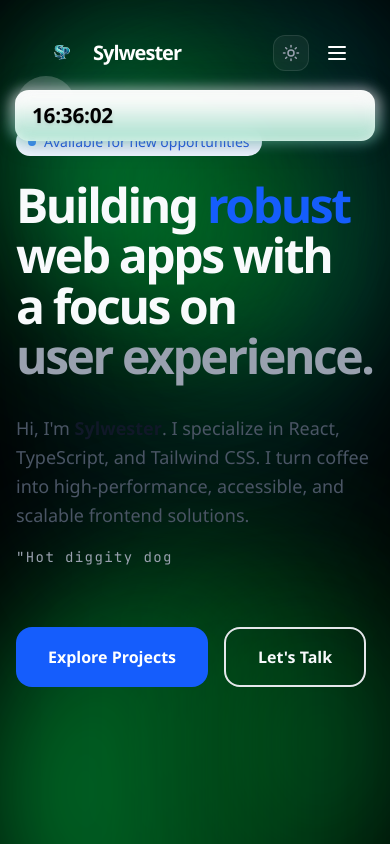
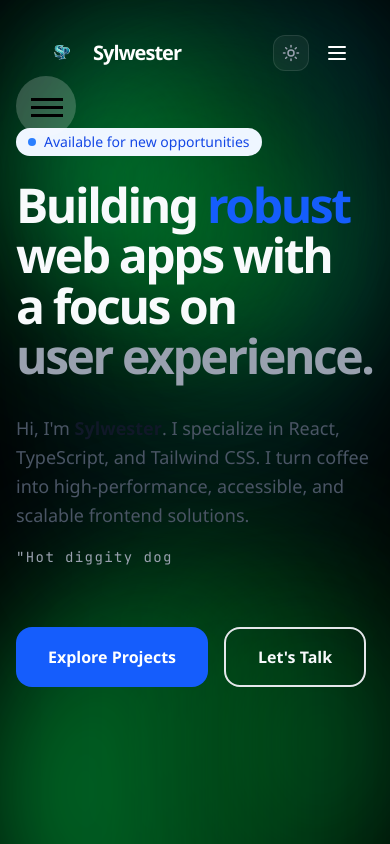
Before and after one commit to PSylwester/Portfolio, a React (Vite) app: page / in a window 390 px wide. Shown: the top 844 px of the page. Built offline with nearby package versions, Linux system fonts and the light colour scheme.

Commit message:
update styles (final) #2

```diff
--- a/src/App.tsx
+++ b/src/App.tsx
@@ -8,7 +8,6 @@ import { useState } from 'react';
 
 import Hamburger from '@/components/Hamburger/Hamburger';
 import MobileMenu from '@/components/MobileMenu/MobileMenu';
-import Realtime from './components/Realtime';
 
 const App: FunctionComponent = () => {
   const [menuOpen, setMenuOpen] = useState(false);
@@ -30,7 +29,6 @@ const App: FunctionComponent = () => {
           open={menuOpen}
           onToggle={() => setMenuOpen((prev) => !prev)}
         />
-        <Realtime />
         <MobileMenu open={menuOpen} onClose={() => setMenuOpen(false)} />
         <Router />
       </ThemeProvider>
--- a/src/components/Realtime.css
+++ /dev/null
@@ -1,155 +0,0 @@
-/* Floating Widget Container - Fixed Position */
-.realtime-container {
-  position: fixed;
-  top: 120px;
-  right: 30px;
-  z-index: 9999;
-  background: rgba(255, 255, 255, 0.95);
-  backdrop-filter: blur(10px);
-  -webkit-backdrop-filter: blur(10px);
-  border-radius: 16px;
-  padding: 1rem 1.5rem;
-  box-shadow:
-    0 4px 20px rgba(0, 0, 0, 0.1),
-    0 0 30px rgba(91, 33, 182, 0.15);
-  border: 1px solid rgba(255, 255, 255, 0.3);
-  transition: all 0.3s ease;
-  animation: floatIn 0.6s ease-out;
-}
-
-/* Dark mode support */
-@media (prefers-color-scheme: dark) {
-  .realtime-container {
-    background: rgba(31, 41, 55, 0.95);
-    border: 1px solid rgba(255, 255, 255, 0.1);
-    box-shadow:
-      0 4px 20px rgba(0, 0, 0, 0.3),
-      0 0 30px rgba(91, 33, 182, 0.2);
-  }
-}
-
-/* Floating Animation */
-@keyframes floatIn {
-  from {
-    opacity: 0;
-    transform: translateY(-20px) scale(0.9);
-  }
-  to {
-    opacity: 1;
-    transform: translateY(0) scale(1);
-  }
-}
-
-/* Hover Effect */
-.realtime-container:hover {
-  box-shadow:
-    0 6px 28px rgba(0, 0, 0, 0.15),
-    0 0 40px rgba(91, 33, 182, 0.2);
-  transform: translateY(-2px);
-}
-
-/* Time Display - Solid Color with Shadow */
-.realtime-time {
-  font-size: 2rem;
-  font-weight: 700;
-  /* font-family: 'Inter', 'Segoe UI', system-ui, sans-serif; */
-  color: #000000;
-  text-shadow:
-    0 1px 0 rgba(0, 0, 0, 0.05),
-    0 2px 4px rgba(0, 0, 0, 0.1);
-  line-height: 1.2;
-  letter-spacing: -0.3px;
-  margin: 0;
-}
-
-/* Date Display - Subtle Style */
-.realtime-date {
-  font-size: 0.8rem;
-  font-weight: 500;
-  color: #6b7280;
-  text-align: center;
-  margin: 0.4rem 0 0 0;
-  /* font-family: 'Inter', 'Segoe UI', system-ui, sans-serif; */
-}
-
-/* Decorative Glow Effect (matching landing_title gradient) */
-.realtime-container::before {
-  content: '';
-  position: absolute;
-  top: -2px;
-  left: -2px;
-  right: -2px;
-  bottom: -2px;
-  background: linear-gradient(to bottom, #ffffff 25%, #59c5a1 100%);
-  border-radius: 18px;
-  z-index: -1;
-  opacity: 0.5;
-  filter: blur(6px);
-  animation: glowPulse 3s ease-in-out infinite;
-}
-
-@keyframes glowPulse {
-  0%,
-  100% {
-    opacity: 0.4;
-    transform: scale(1);
-  }
-  50% {
-    opacity: 0.7;
-    transform: scale(1.05);
-  }
-}
-
-/* Responsive Design */
-@media (max-width: 768px) {
-  .realtime-container {
-    top: 100px;
-    right: 20px;
-    left: 20px;
-    padding: 0.875rem 1.25rem;
-  }
-
-  .realtime-time {
-    font-size: 1.6rem;
-  }
-
-  .realtime-date {
-    font-size: 0.7rem;
-  }
-}
-
-@media (max-width: 480px) {
-  .realtime-container {
-    top: 90px;
-    right: 15px;
-    left: 15px;
-    padding: 0.75rem 1rem;
-    border-radius: 14px;
-  }
-
-  .realtime-time {
-    font-size: 1.3rem;
-  }
-
-  .realtime-date {
-    font-size: 0.65rem;
-  }
-}
-
-/* Accessibility - Focus State */
-.realtime-container:focus-within {
-  outline: 2px solid #59c5a1;
-  outline-offset: 2px;
-}
-
-/* Reduced Motion */
-@media (prefers-reduced-motion: reduce) {
-  .realtime-container {
-    animation: none;
-    transition: none;
-  }
-
-  .realtime-container::before {
-    animation: none;
-  }
-}
--- a/src/components/Realtime.tsx
+++ /dev/null
@@ -1,50 +0,0 @@
-import { useState, useEffect } from 'react';
-import './Realtime.css';
-
-interface TimeDisplayProps {
-  format?: '24h' | '12h';
-  showDate?: boolean;
-}
-
-export default function Realtime({ format = '24h', showDate = false }: TimeDisplayProps) {
-  const [currentTime, setCurrentTime] = useState(new Date());
-
-  useEffect(() => {
-    const timer = setInterval(() => {
-      setCurrentTime(new Date());
-    }, 1000);
-
-    return () => clearInterval(timer);
-  }, []);
-
-  const formatTime = (date: Date) => {
-    let hours = date.getHours();
-    const minutes = date.getMinutes().toString().padStart(2, '0');
-    const seconds = date.getSeconds().toString().padStart(2, '0');
-
-    if (format === '12h') {
-      const period = hours >= 12 ? 'PM' : 'AM';
-      hours = hours % 12 || 12;
-      return `${hours}:${minutes}:${seconds} ${period}`;
-    }
-
-    return `${hours.toString().padStart(2, '0')}:${minutes}:${seconds}`;
-  };
-
-  const formatDate = (date: Date) => {
-    const options: Intl.DateTimeFormatOptions = {
-      weekday: 'long',
-      year: 'numeric',
-      month: 'long',
-      day: 'numeric',
-    };
-    return date.toLocaleDateString('pl-PL', options);
-  };
-
-  return (
-    <div className="realtime-container">
-      <h2 className="realtime-time">{formatTime(currentTime)}</h2>
-      {showDate && <p className="realtime-date">{formatDate(currentTime)}</p>}
-    </div>
-  );
-}
--- a/src/components/sections/Contact.tsx
+++ b/src/components/sections/Contact.tsx
@@ -1,7 +1,7 @@
 import React, { useState } from 'react';
 import { Container } from '../ui/Container';
+import { Realtime } from './Realtime'; // Twój nowy komponent zegara
 import { Send, Coffee, Mail, MessageSquare } from 'lucide-react'; // Ikony dla lepszego UX
-
 export default function ContactForm() {
   const [formData, setFormData] = useState({
     name: '',
@@ -135,6 +135,9 @@ export default function ContactForm() {
 
         {/* Prawa strona - Content & Info */}
         <div className="lg:col-span-5 order-1 lg:order-2 space-y-10">
+          <div className="flex justify-start">
+            <Realtime />
+          </div>
           <div className="space-y-6">
             <h3 className="text-3xl font-bold text-white flex items-center gap-3">
               Let's Grab a Coffee <Coffee className="text-blue-500" />
--- /dev/null
+++ b/src/components/sections/Realtime.tsx
@@ -0,0 +1,43 @@
+import { useState, useEffect } from 'react';
+
+interface TimeDisplayProps {
+  timezone?: string; // Możesz dodać swoją strefę, np. "Europe/Warsaw"
+}
+
+export function Realtime({ timezone = 'Europe/Warsaw' }: TimeDisplayProps) {
+  const [currentTime, setCurrentTime] = useState(new Date());
+
+  useEffect(() => {
+    const timer = setInterval(() => setCurrentTime(new Date()), 1000);
+    return () => clearInterval(timer);
+  }, []);
+
+  const formatTime = (date: Date) => {
+    return date.toLocaleTimeString('pl-PL', {
+      hour: '2-digit',
+      minute: '2-digit',
+      second: '2-digit',
+      hour12: false,
+      timeZone: timezone,
+    });
+  };
+
+  return (
+    <div className="flex items-center gap-3 px-4 py-2 glass rounded-xl border border-white/10 shadow-sm">
+      {/* Mała pulsująca kropka sekundy */}
+      <span className="relative flex h-2 w-2">
+        <span className="animate-ping absolute inline-flex h-full w-full rounded-full bg-blue-400 opacity-75"></span>
+        <span className="relative inline-flex rounded-full h-2 w-2 bg-blue-500"></span>
+      </span>
+
+      <div className="flex flex-col">
+        <span className="text-[10px] uppercase tracking-[0.2em] text-gray-500 font-bold leading-none mb-1">
+          Local Time (WAW)
+        </span>
+        <span className="text-sm font-mono font-medium text-white tabular-nums tracking-wider">
+          {formatTime(currentTime)}
+        </span>
+      </div>
+    </div>
+  );
+}
```
